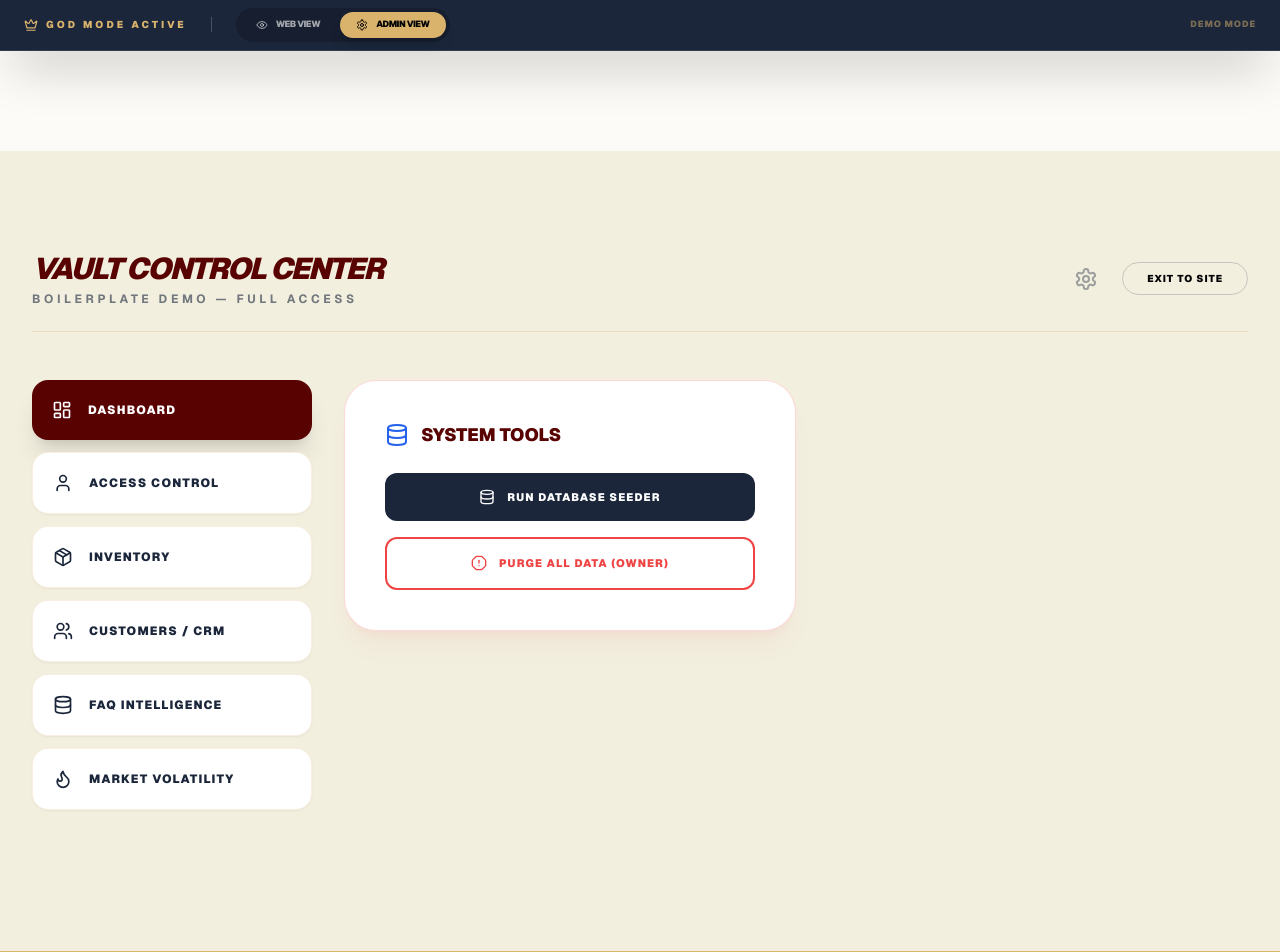
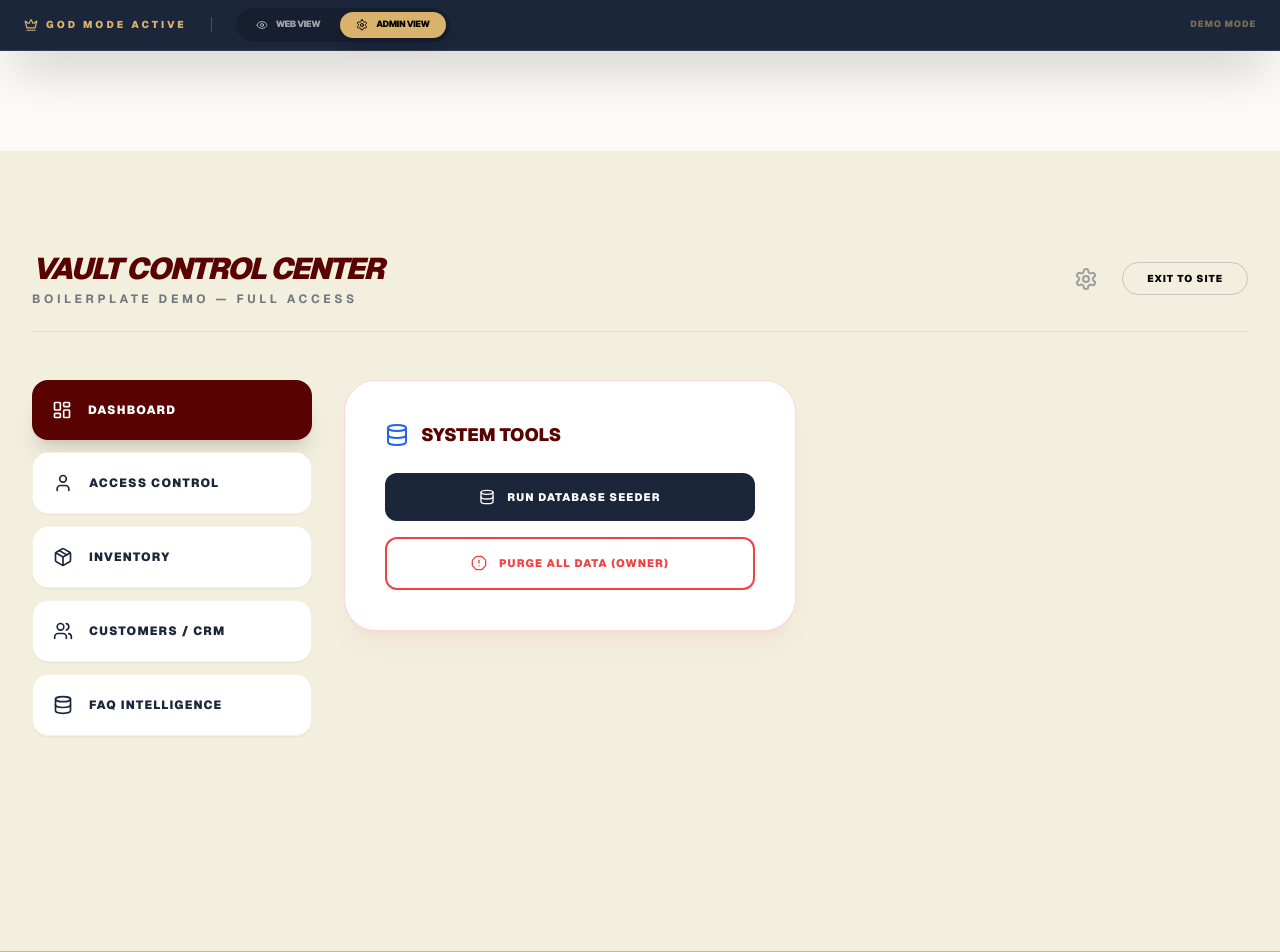
Before and after one commit to AvertXAI/jaxs-collectibles, a Next.js app: page /admin/dashboard in a window 1280 px wide. Shown: the top 952 px of the page. Built offline with nearby package versions, Linux system fonts and the light colour scheme.

Commit message:
feat: add FAQ to header nav; remove Market Volatility from admin sidebar

```diff
--- a/app/admin/dashboard/page.tsx
+++ b/app/admin/dashboard/page.tsx
@@ -7,7 +7,7 @@
 // File: app/admin/dashboard/page.tsx
 // -----------------------------------------------------------
 'use client'
-import { Database, LayoutDashboard, Package, Users, Settings, Flame, User, AlertOctagon } from 'lucide-react'
+import { Database, LayoutDashboard, Package, Users, Settings, User, AlertOctagon } from 'lucide-react'
 import Link from 'next/link'
 import { useState } from 'react'
 
@@ -71,9 +71,6 @@ export default function AdminDashboard() {
                     <Link href="/admin/faq" className={sidebarLinkClass}>
                         <Database size={20} /> FAQ Intelligence
                     </Link>
-                    <Link href="/admin/hot-deals" className={sidebarLinkClass}>
-                        <Flame size={20} /> Market Volatility
-                    </Link>
                 </aside>
 
                 <div className="lg:col-span-3 space-y-8">
--- a/components/header.tsx
+++ b/components/header.tsx
@@ -53,6 +53,7 @@ export default function Header() {
         <nav className="flex items-center gap-8">
           <Link href="/" className="text-[13px] font-black uppercase tracking-[0.2em] text-[#1B263B] hover:text-[#590202] transition-colors">Home</Link>
           <Link href="/shop" className="text-[13px] font-black uppercase tracking-[0.2em] text-[#1B263B] hover:text-[#590202] transition-colors">Shop</Link>
+          <Link href="/faq" className="text-[13px] font-black uppercase tracking-[0.2em] text-[#1B263B] hover:text-[#590202] transition-colors">FAQ</Link>
           <Link href="/under-construction?filter=hot" className="text-[13px] font-black uppercase tracking-[0.2em] text-[#590202] flex items-center gap-2">
             <span className="w-1.5 h-1.5 bg-[#590202] rounded-full animate-ping"></span> Hot Deals
           </Link>
@@ -112,6 +113,7 @@ export default function Header() {
         <nav className="flex items-center gap-6 px-6 py-3 border-t border-gray-100 overflow-x-auto no-scrollbar whitespace-nowrap bg-white shadow-inner">
           <Link href="/" className="text-[11px] font-black uppercase tracking-widest text-[#590202]">Home</Link>
           <Link href="/shop" className="text-[11px] font-black uppercase tracking-widest text-[#1B263B]">Shop</Link>
+          <Link href="/faq" className="text-[11px] font-black uppercase tracking-widest text-[#1B263B]">FAQ</Link>
           <Link href="/shop?filter=hot" className="text-[11px] font-black uppercase tracking-widest text-[#590202] flex items-center gap-1">
             <span className="w-1.5 h-1.5 bg-[#590202] rounded-full animate-ping"></span> Hot Deals
           </Link>
```
Also changed, not shown: 1 other file (tests, documents, lock files or other folders).
